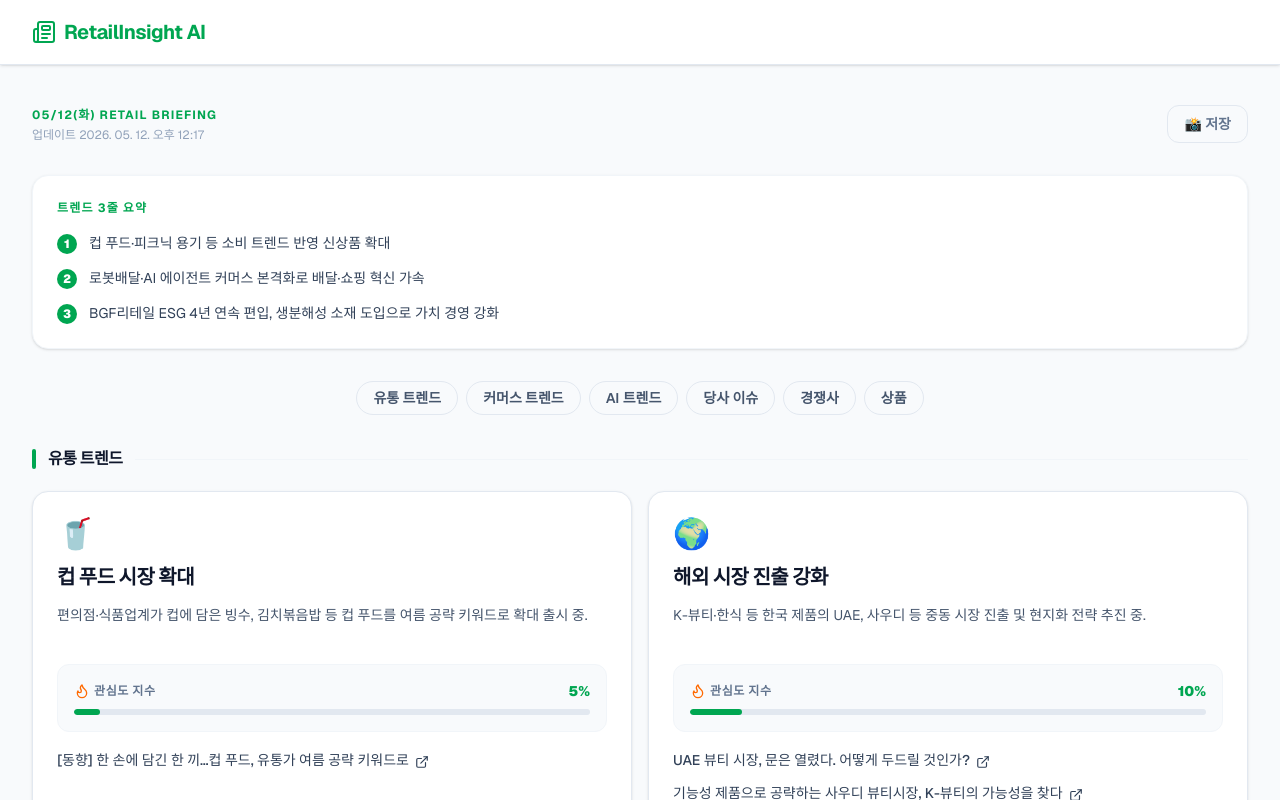
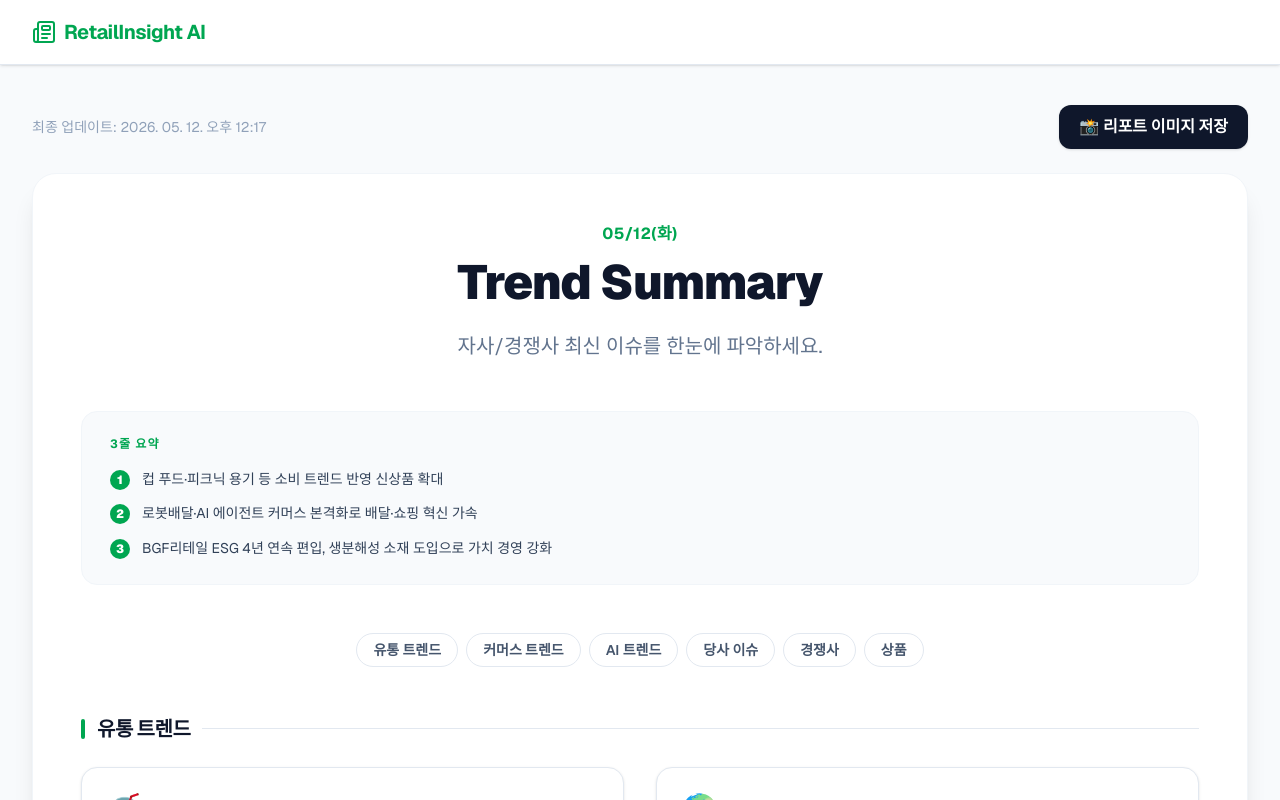
Before and after one commit to jinsolyz-ops/RetailInsight_AI, a Next.js app: page / in a window 1280 px wide. Shown: the top 800 px of the page. Built offline with nearby package versions, Linux system fonts and the light colour scheme.

Commit message:
design: restore original header layout, rename label to 3줄 요약

```diff
--- a/src/components/ReportDisplay.tsx
+++ b/src/components/ReportDisplay.tsx
@@ -59,26 +59,34 @@ export default function ReportDisplay({ report }: { report: ReportData | null })
   }
 
   return (
-    <div className="space-y-8 animate-in fade-in slide-in-from-bottom-4 duration-700 ease-out">
+    <div className="space-y-6 animate-in fade-in slide-in-from-bottom-4 duration-700 ease-out">
       {/* 상단 메타 & 저장 버튼 */}
-      <div className="flex items-end justify-between">
-        <div>
-          <p className="text-xs font-bold tracking-widest uppercase text-[#00A651] mb-1">{dateStr} Retail Briefing</p>
-          {generatedLabel && <p className="text-xs text-slate-400">업데이트 {generatedLabel}</p>}
-        </div>
+      <div className="flex items-center justify-between">
+        {generatedLabel && (
+          <p className="text-sm text-slate-400">최종 업데이트: {generatedLabel}</p>
+        )}
         <button
           onClick={handleDownloadImage}
-          className="flex items-center gap-1.5 text-sm font-semibold text-slate-500 hover:text-slate-900 border border-slate-200 hover:border-slate-400 px-4 py-2 rounded-xl transition-all"
+          className="ml-auto flex items-center gap-2 bg-slate-900 hover:bg-slate-800 text-white px-5 py-2.5 rounded-xl font-bold transition-all shadow-sm hover:shadow-md"
         >
-          📸 저장
+          📸 리포트 이미지 저장
         </button>
       </div>
 
-      <div ref={reportRef} className="space-y-8">
-        {/* 트렌드 3줄 요약 */}
+      <div ref={reportRef} className="bg-white rounded-3xl shadow-xl border border-slate-100 p-8 md:p-12 space-y-12">
+        {/* 헤더 */}
+        <div className="text-center">
+          <div className="text-[#00A651] font-bold mb-3 tracking-wide uppercase">{dateStr}</div>
+          <h1 className="text-4xl md:text-5xl font-black text-slate-900 mb-6 tracking-tight">Trend Summary</h1>
+          <p className="text-slate-500 text-lg md:text-xl max-w-2xl mx-auto leading-relaxed">
+            자사/경쟁사 최신 이슈를 한눈에 파악하세요.
+          </p>
+        </div>
+
+        {/* 3줄 요약 */}
         {report.summary?.length > 0 && (
-          <div className="bg-white rounded-2xl border border-slate-100 shadow-sm p-6">
-            <p className="text-xs font-bold tracking-widest uppercase text-[#00A651] mb-4">트렌드 3줄 요약</p>
+          <div className="bg-slate-50 rounded-2xl border border-slate-100 px-7 py-6">
+            <p className="text-xs font-bold tracking-widest uppercase text-[#00A651] mb-4">3줄 요약</p>
             <ol className="space-y-3">
               {report.summary.map((line, i) => (
                 <li key={i} className="flex items-start gap-3">
@@ -109,13 +117,13 @@ export default function ReportDisplay({ report }: { report: ReportData | null })
         <div className="space-y-12">
           {report.categories.map((category, idx) => (
             <section key={idx} id={categoryId(category.name)} className="scroll-mt-24">
-              <div className="flex items-center gap-3 mb-5">
+              <div className="flex items-center gap-3 mb-6">
                 <div className="w-1 h-5 bg-[#00A651] rounded-full shrink-0" />
-                <h2 className="text-base font-black text-slate-900 tracking-tight">{category.name}</h2>
-                <div className="flex-1 h-px bg-slate-100" />
+                <h2 className="text-xl font-black text-slate-900 tracking-tight">{category.name}</h2>
+                <div className="flex-1 h-px bg-slate-200" />
               </div>
 
-              <div className={`grid grid-cols-1 ${category.name === '경쟁사 이슈' ? 'md:grid-cols-3' : 'md:grid-cols-2'} gap-4`}>
+              <div className={`grid grid-cols-1 ${category.name === '경쟁사 이슈' ? 'md:grid-cols-3' : 'md:grid-cols-2'} gap-6 lg:gap-8`}>
                 {category.issues.map((issue, issueIdx) => (
                   <IssueCard key={issueIdx} issue={issue} />
                 ))}
```
